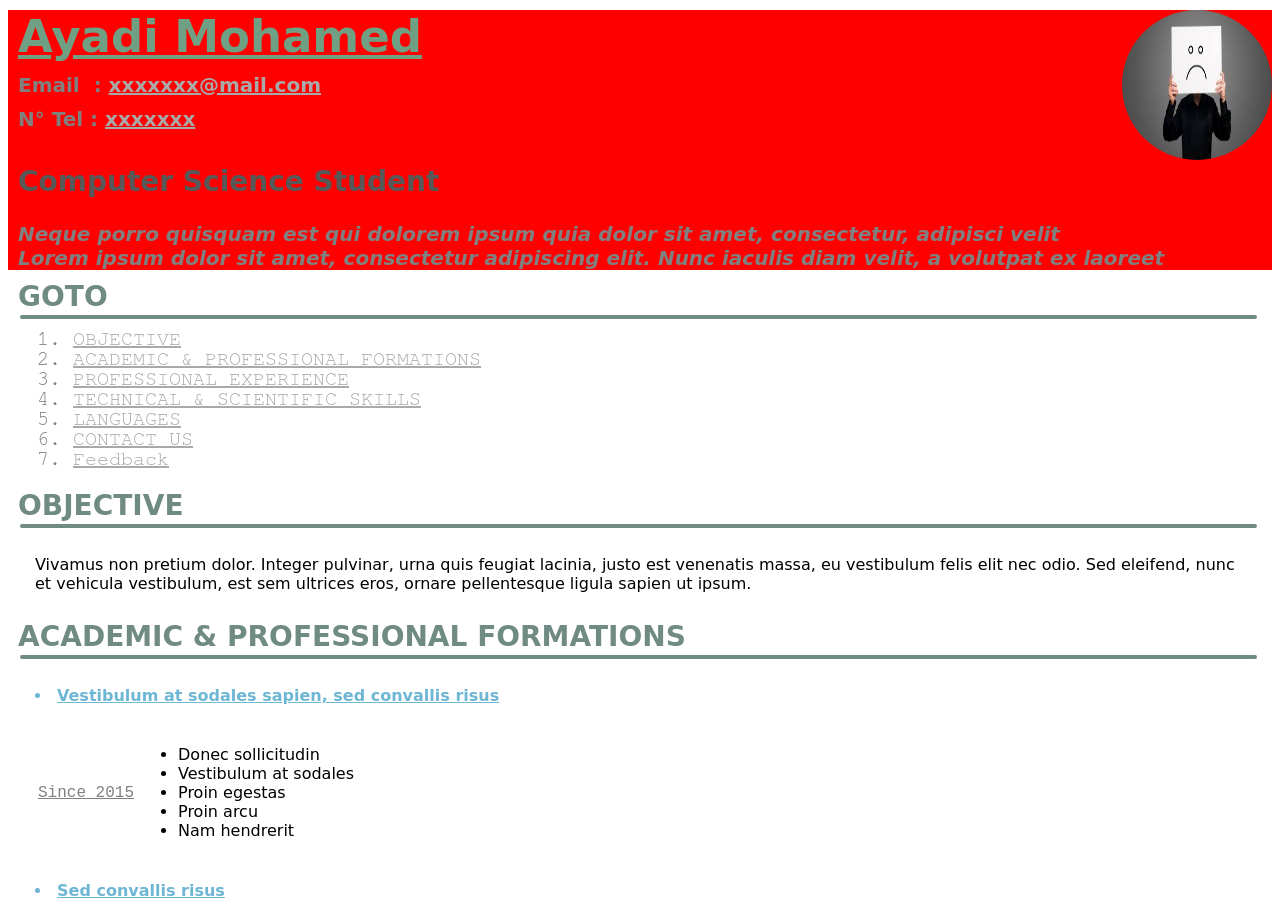
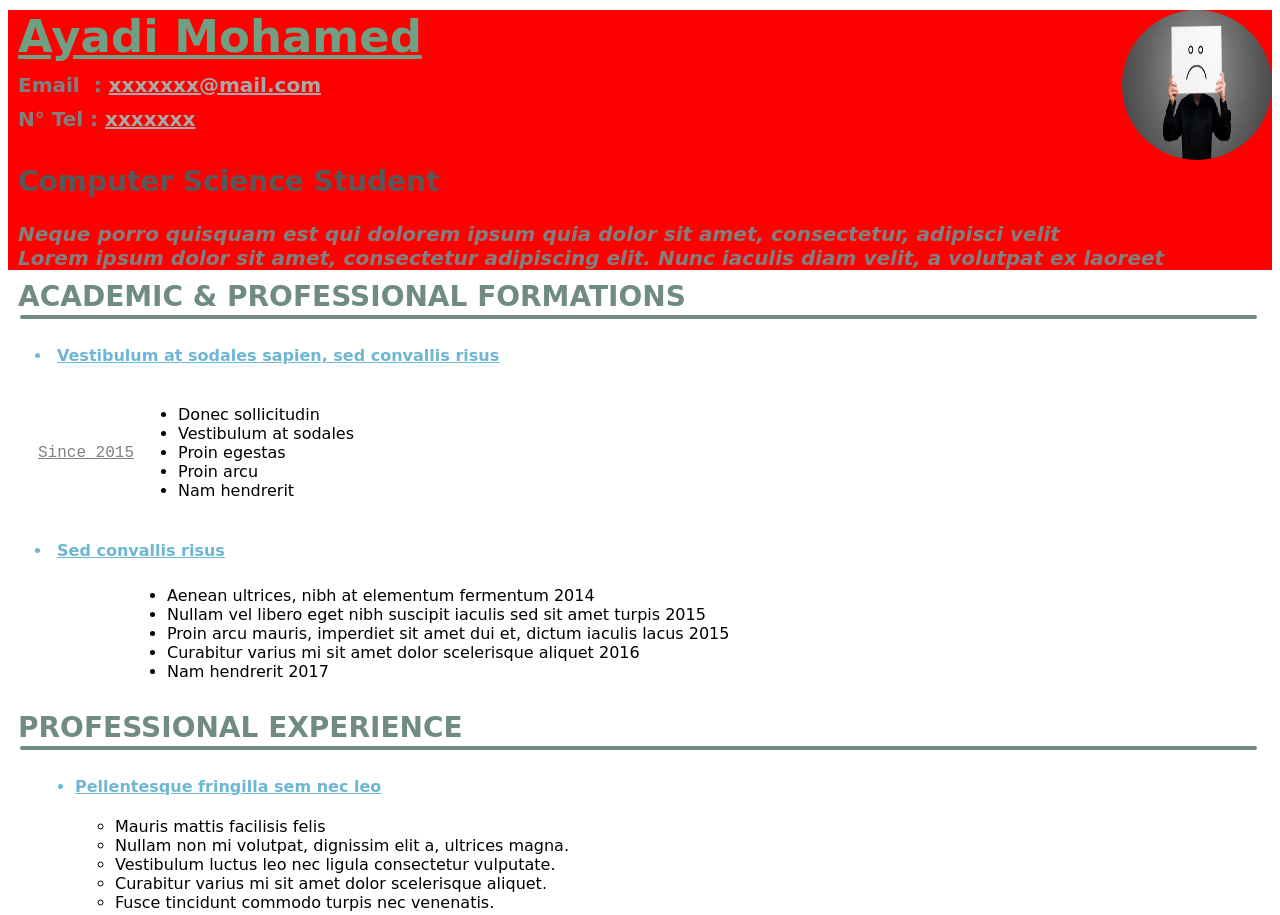
Before and after one commit to ayadimohamedjavaEE/Ayadicv, a plain HTML site: page TP2.html in a window 1280 px wide. Shown: the top 915 px of the page. Drawn offline with Linux system fonts and the light colour scheme.

Commit message:
Update TP2.html

```diff
--- a/TP2.html
+++ b/TP2.html
@@ -26,26 +26,7 @@
 				</i>
 			</h3>
 		</div>
-		<div id = "Goto">
-			<h2>  GOTO <hr> </h2>
-			<ol>
-				<li> <a href = "#Objctive"> OBJECTIVE </a></li>
-				<li> <a href = "#Formations"> ACADEMIC & PROFESSIONAL FORMATIONS </a></li>
-				<li> <a href = "#Experience"> PROFESSIONAL EXPERIENCE  </a></li>
-				<li> <a href = "#Skills"> TECHNICAL & SCIENTIFIC SKILLS </a></li>
-				<li> <a href = "#Languages"> LANGUAGES </a></li>
-				<li> <a href = "#Contact"> CONTACT US </a></li>
-				<li> <a href = "#Feedback"> Feedback </a></li>
-			</ol>
-		</div>
-		<div id = "Objective">
-			<h2> OBJECTIVE <hr></h2>
-			<div class = "Marge">
-					<p>
-						Vivamus non pretium dolor. Integer pulvinar, urna quis feugiat lacinia, justo est venenatis massa, eu vestibulum felis elit nec odio. Sed eleifend, nunc et vehicula vestibulum, est sem ultrices eros, ornare pellentesque ligula sapien ut ipsum.
-					</p>
-			</div>
-		</div>
+
 		<div id = "Formations">
 			<h2> ACADEMIC & PROFESSIONAL FORMATIONS <hr> </h2>
 			<div class = "Marge">
```
